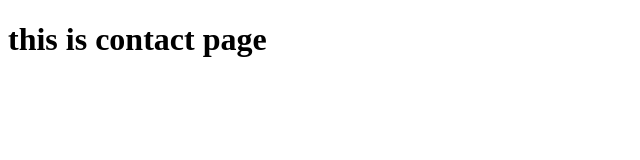
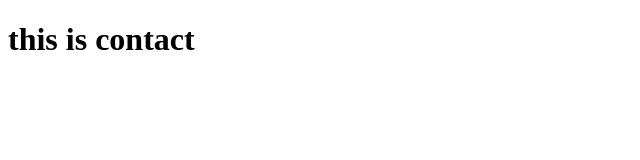
Before and after one commit to speediloveyou143/zomato, a plain HTML site: page contact.html in a window 1280 px wide. Shown: the whole page, without its empty margins (0-640 px from the left). Drawn offline with Linux system fonts and the light colour scheme.

Commit message:
feature/contactbugfix

```diff
--- a/contact.html
+++ b/contact.html
@@ -7,7 +7,7 @@
     <title>Document</title>
 </head>
 <body>
-    <h1>this is contact page</h1>
+    <h1>this is contact </h1>
 
 </body>
 </html>
```
